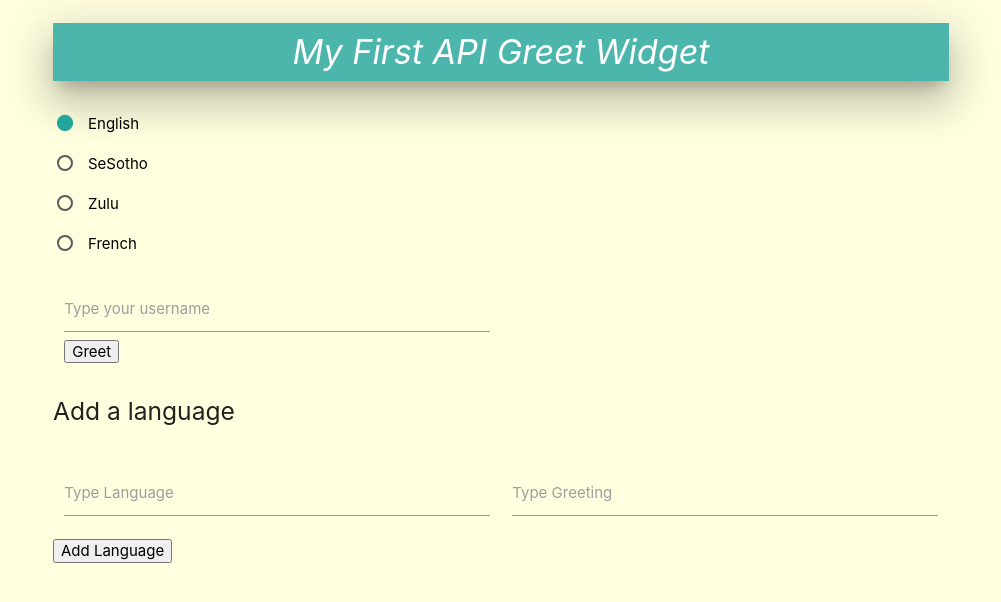
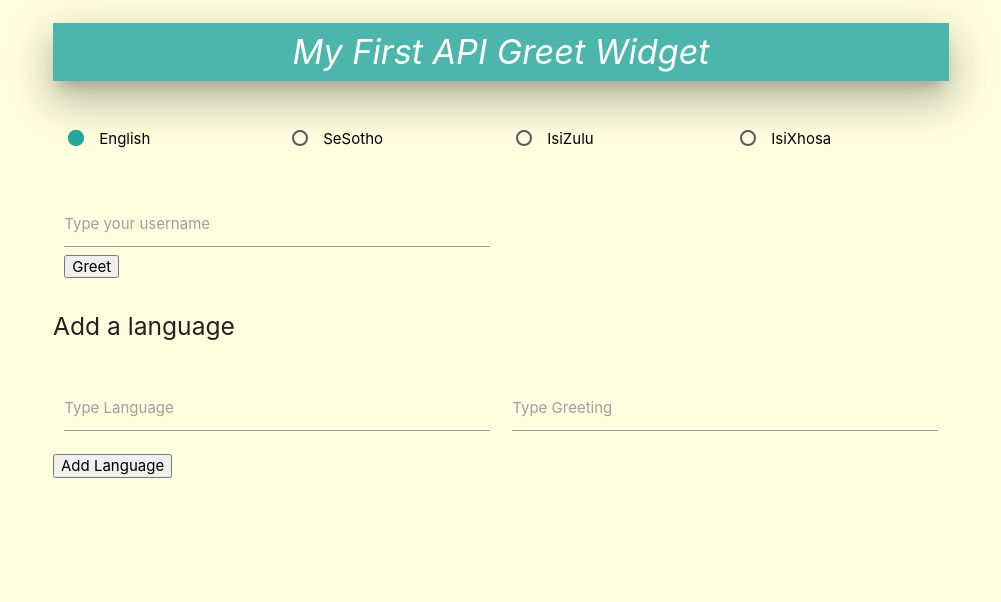
Before and after one commit to rm17moses/express-api, a website: page public/index.html in a window 1280 px wide. Shown: the whole page, without its empty margins (139-1140 px from the left). Drawn offline with nearby package versions, Linux system fonts and the light colour scheme; no server answers.

Commit message:
set timeout and radio buttons in a row

```diff
--- a/public/index.html
+++ b/public/index.html
@@ -18,32 +18,43 @@
 
     <div class="main" x-data="LanguageWidget" >
 
-        <div>
+        <div class="row">
+
+          <div class="col s3">
             <p>
                 <label>
                   <input name="group1" type="radio" x-model="language" value="English" id="English" />
                   <span>English</span>
                 </label>
               </p>
+            </div>
 
+            <div class="col s3">
               <p>
                 <label>
                   <input name="group1"  type="radio" x-model="language" value="SeSotho" id="SeSotho" />
                   <span>SeSotho</span>
                 </label>
               </p>
+            </div>
+
+            <div class="col s3">
               <p>
                 <label>
-                  <input name="group1"  type="radio" x-model="language" value="Zulu" id="Zulu" />
-                  <span>Zulu</span>
+                  <input name="group1"  type="radio" x-model="language" value="IsiZulu" id="IsiZulu" />
+                  <span>IsiZulu</span>
                 </label>
               </p>
+            </div>
+
+            <div class="col s3">
               <p>
                 <label>
-                  <input name="group1"  type="radio" x-model="language" value="French" id="French" />
-                  <span>French</span>
+                  <input name="group1"  type="radio" x-model="language" value="IsiXhosa" id="IsiXhosa" />
+                  <span>IsiXhosa</span>
                 </label>
               </p>
+            </div>
 <!--FROM Andre Workshop
             <input type="radio" x-model="language" value="English" id="English">
             <label for="English">English</label>
```
